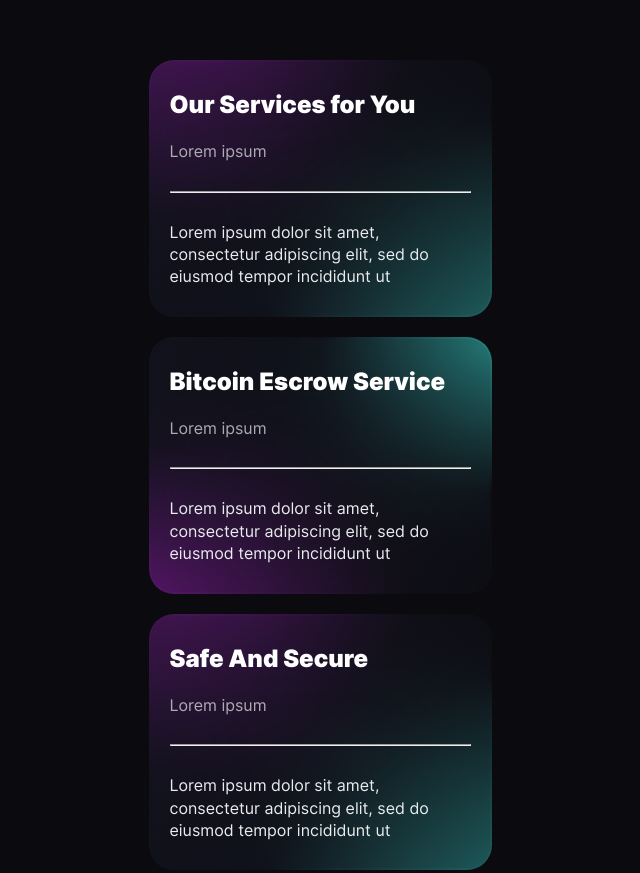
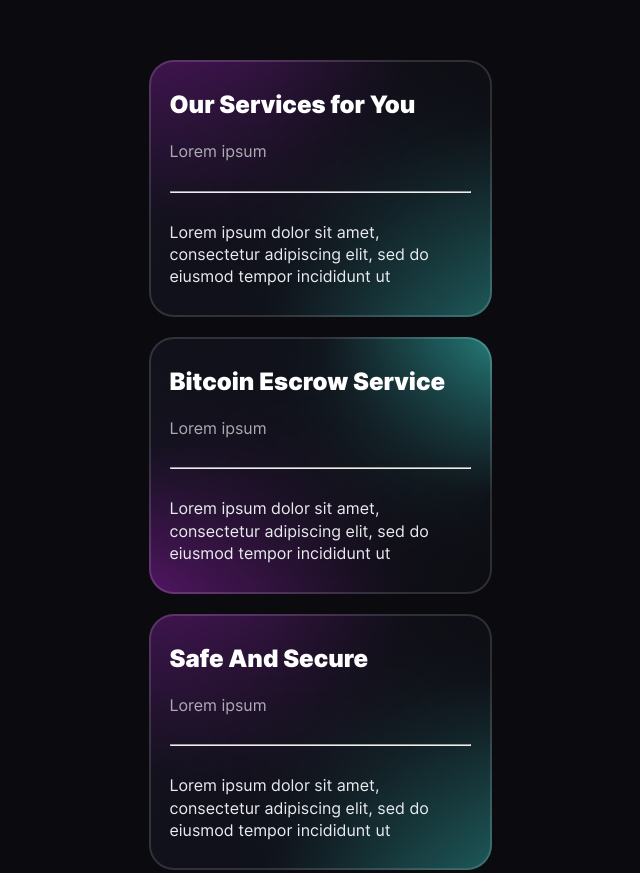
Before and after one commit to Aleksandr2905/cryptolly, a website built with Vite: page index.html in a window 1280 px wide. Shown: the top 873 px of the page, without its empty margins (320-960 px from the left). Built offline with nearby package versions, Linux system fonts and the light colour scheme.

Commit message:
remove unused CSS rules and add outline to services item for better visibility

```diff
--- a/src/css/services.css
+++ b/src/css/services.css
@@ -55,14 +55,6 @@
     );
 }
 
-/* .services__item-wrapper::before {
-  content: '';
-  position: absolute;
-  border-radius: inherit;
-  background: rgba(0, 0, 255, 0.6);
-  backdrop-filter: blur(50px);
-} */
-
 .services__item {
   display: flex;
   flex-direction: column;
@@ -70,6 +62,7 @@
   padding: 27px 19px;
   border-radius: 23px;
   backdrop-filter: blur(50px);
+  outline: 2px solid rgba(233, 236, 239, 0.15);
 }
 
 .services__item-title {
```
